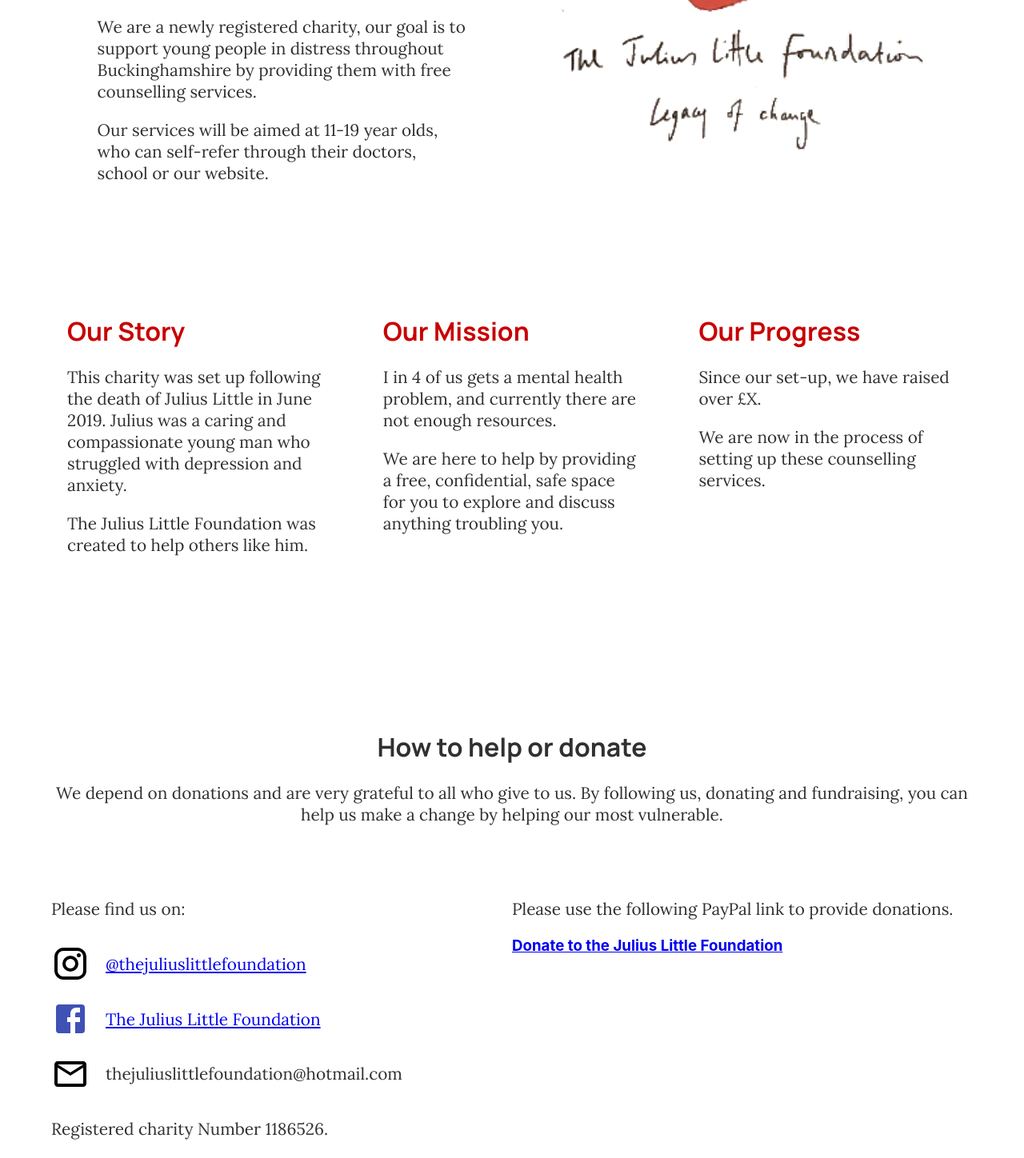
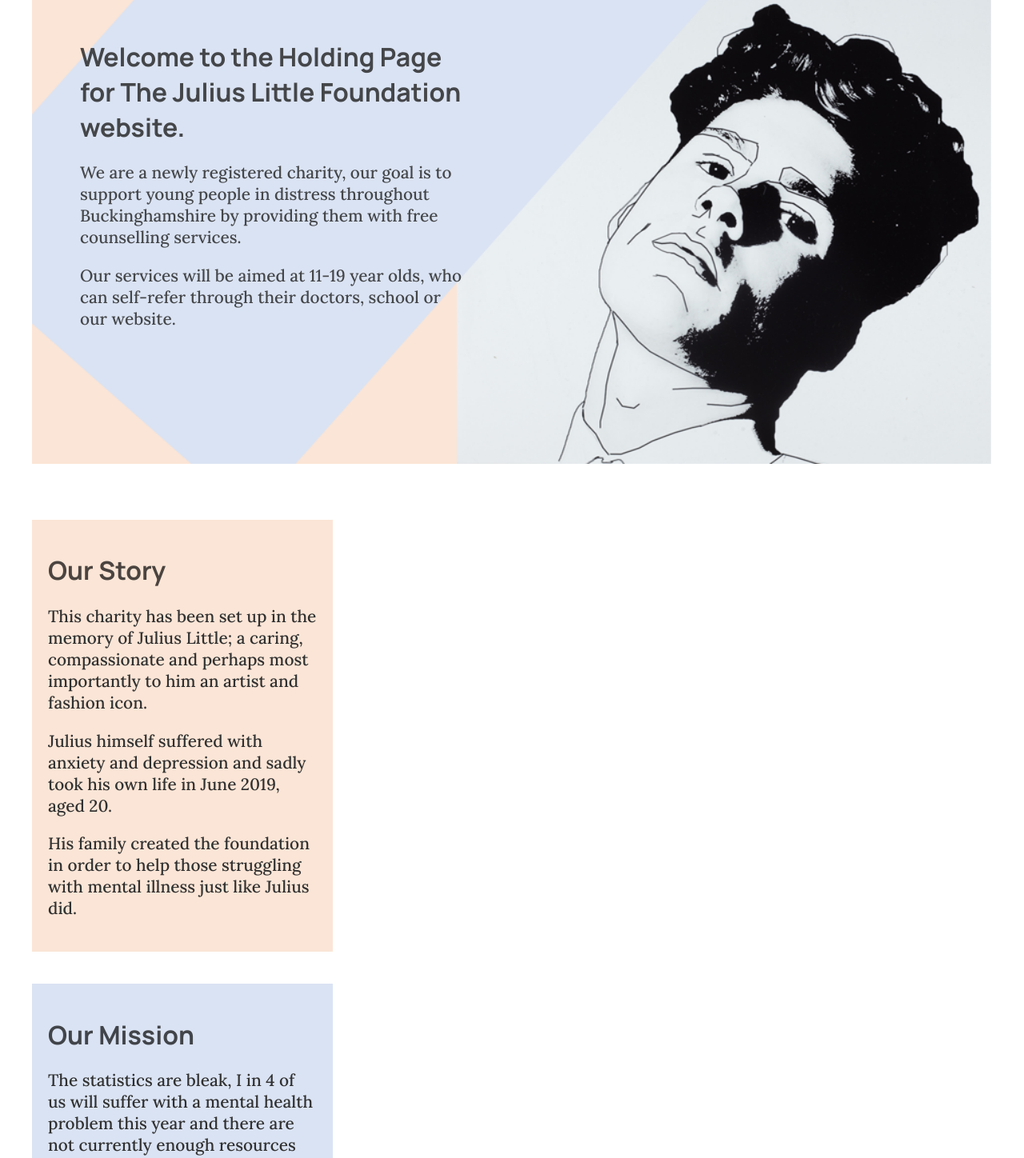
Before and after one commit to HarryTurner93/jlf, a React (Create React App) app: page / in a window 1280 px wide. Shown: the part 320-1768 px from the top of the page at 80% size. Built offline with nearby package versions, Linux system fonts and the light colour scheme.

Commit message:
Added Louis designs.

```diff
--- a/src/App.js
+++ b/src/App.js
@@ -6,9 +6,8 @@ import Iframe from 'react-iframe'
 import FacebookIcon from '@material-ui/icons/Facebook';
 import InstagramIcon from '@material-ui/icons/Instagram';
 import MailOutlineIcon from '@material-ui/icons/MailOutline';
-import ArrowDropDownIcon from '@material-ui/icons/ArrowDropDown';
 
-import Logo from './jlf_logo.png';
+import pic from './j_pic.png';
 
 function App() {
     return (
@@ -16,7 +15,6 @@ function App() {
             <div className={styles.page}>
                 <div className={styles.jumbotron}>
                     <div className={styles.hello}>
-                        <h1>Hi there.</h1>
                         <h1>Welcome to the Holding Page for The Julius Little Foundation website.</h1>
                         <p>
                             We are a newly registered charity, our goal is to support young people in distress
@@ -28,37 +26,43 @@ function App() {
                         </p>
                     </div>
                     <div className={styles.logo}>
-                        <img className={styles.image} src={Logo} alt='Logo'/>
                     </div>
                 </div>
                 <div className={styles.box_panel}>
-                    <div className={styles.box}>
+                    <div className={styles.box} style={{backgroundColor: '#fbe5d6'}}>
                         <h1 className={styles.box_title}>Our Story</h1>
                         <p className={styles.box_text}>
-                            This charity was set up following the death of Julius Little in June 2019. Julius was a
-                            caring and compassionate young man who struggled with depression and anxiety.
+                            This charity has been set up in the memory of Julius Little; a caring, compassionate and perhaps most importantly to him an artist and fashion icon.
                         </p>
                         <p className={styles.box_text}>
-                            The Julius Little Foundation was created to help others like him.
+                            Julius himself suffered with anxiety and depression and sadly took his own life in June 2019, aged 20.
+                        </p>
+                        <p className={styles.box_text}>
+                            His family created the foundation in order to help those struggling with mental illness just like Julius did.
                         </p>
                     </div>
-                    <div className={styles.box}>
+                    <div className={styles.box} style={{backgroundColor: '#dae3f3'}}>
                         <h1 className={styles.box_title}>Our Mission</h1>
                         <p className={styles.box_text}>
-                            I in 4 of us gets a mental health problem, and currently there are not enough resources.
+                            The statistics are bleak, I in 4 of us will suffer with a mental health problem this year and there are not currently enough resources available to help each of us.
                         </p>
                         <p className={styles.box_text}>
-                            We are here to help by providing a free, confidential, safe space for you to explore and
-                            discuss anything troubling you.
+                            Our young people face more and more challenges to their mental health and not everyone is receiving the support they need.
+                        </p>
+                        <p className={styles.box_text}>
+                            We are here to help by providing young people a free, confidential, safe space to explore and discuss any troubles with trained mental health professionals.
                         </p>
                     </div>
-                    <div className={styles.box}>
+                    <div className={styles.box} style={{backgroundColor: '#e1e6ea'}}>
                         <h1 className={styles.box_title}>Our Progress</h1>
                         <p className={styles.box_text}>
-                            Since our set-up, we have raised over £X.
+                            The support we have received so far has been amazing! We thank everyone who has donated or given up their time fundraising and volunteering!
                         </p>
                         <p className={styles.box_text}>
-                            We are now in the process of setting up these counselling services.
+                            Almost a year has passed since loosing our beloved Julius and we have achieved so much during this difficult time.
+                        </p>
+                        <p className={styles.box_text}>
+                            But we need your help to get fully operational, please get in touch with fundraising ideas or donations via the information below.
                         </p>
                     </div>
                 </div>
@@ -66,14 +70,19 @@ function App() {
                     <div className={styles.donate_inner}>
                         <div className={styles.message}>
                             <h1>How to help or donate</h1>
-                            <p>
-                                We depend on donations and are very grateful to all who give to us. By following us, donating and
-                                fundraising, you can help us make a change by helping our most vulnerable.
+                            <p className={styles.donate_message}>
+                                We depend on donations and are very grateful to all who give to us. By following us, donating and fundraising, you can help us make a change by helping our most vulnerable.
                             </p>
+                            <a href="https://www.paypal.me/JuliusLFoundation">
+                                <h2 className={styles.donate_link}>Donate to the Julius Little Foundation</h2>
+                            </a>
                         </div>
                         <div className={styles.two_panel}>
+                            <div className={styles.pad}>
+
+                            </div>
                             <div className={styles.contact}>
-                                <p>Please find us on:</p>
+                                <h1>Please find us on:</h1>
                                 <div className={styles.icon_link}>
                                     <InstagramIcon style={{paddingRight: '20px', 'font-size': '48px'}}/>
                                     <p><a href="https://www.instagram.com/thejuliuslittlefoundation/?hl=en">@thejuliuslittlefoundation</a></p>
@@ -89,8 +98,7 @@ function App() {
                                 <p>Registered charity Number 1186526.</p>
                             </div>
                             <div className={styles.donate}>
-                                <p>Please use the following PayPal link to provide donations.</p>
-                                <h3><a href="https://www.paypal.me/JuliusLFoundation">Donate to the Julius Little Foundation</a></h3>
+                                <img src={pic} className={styles.j_pic}/>
                             </div>
                         </div>
                     </div>
--- a/src/appStyles.module.css
+++ b/src/appStyles.module.css
@@ -1,23 +1,43 @@
+
+p {
+    font-family: 'Lora', serif;
+    font-weight: 500;
+    font-size: 80%;
+    color: rgba(30, 30, 30, 0.8);
+}
+
+h1 {
+    font-family: 'Manrope', sans-serif;
+    font-size: 100%;
+    color: rgba(30, 30, 30, 0.8);
+}
+
+h2 {
+  font-family: 'Manrope', sans-serif;
+}
+
 .page {
-    width: 90%;
-    max-width: 1600px;
+    width: 480px;
     margin: auto;
 }
 
 .jumbotron {
     width: 100%;
-    padding-top: 100px;
+    height: 250px;
+    padding-top: 0px;
     padding-bottom: 100px;
     background-color: white;
     display: flex;
     justify-content: space-around;
     align-items: center;
+    background-image: url("./jlf_poster.png");
+    background-size:100% 100%;
 }
 
 .hello {
-    width: 40%;
-    background-color: white;
+    width: 50%;
     text-align: left;
+    padding-top: 200px;
 }
 
 .logo {
@@ -32,6 +52,296 @@
 .box_panel {
     width: 100%;
     background-color: white;
+    padding-top: 5px;
+    display: flex;
+    flex-direction: column;
+    justify-content: space-between;
+}
+
+.box {
+    width: 100%;
+    background-color: white;
+    padding: 10px;
+    margin-top: 10px;
+    margin-bottom: 10px;
+    text-align: left;
+}
+
+.box_text {
+    color: #303030;
+}
+.box_title {
+    color: rgba(0, 0, 0, 0.7);
+}
+
+.donate_inner {
+    width: 100%;
+    background-color: white;
+    display: flex;
+    flex-direction: column;
+}
+
+.donate_message {
+    width: 60%;
+    margin: auto;
+}
+
+.donate_link {
+    padding-top: 25px;
+    font-size: 24px;
+}
+
+.donate_outer {
+    width: 100%;
+    padding-top: 20px;
+    padding-bottom: 20px;
+    background-color: white;
+    display: flex;
+    justify-content: space-around;
+}
+
+.message {
+    padding-bottom: 25px;
+}
+
+.contact {
+    width: 50%;
+    text-align: left;
+    padding-left: 0px;
+    background-color: white;
+    display: flex;
+    flex-direction: column;
+    justify-content: center;
+    align-items: flex-start;
+}
+
+.pad {
+    width: 0%;
+    background-color: white;
+}
+
+.donate {
+    width: 50%;
+    text-align: left;
+    background-color: white;
+}
+
+.two_panel {
+    width: 100%;
+    display: flex;
+    background-color: cadetblue;
+}
+
+.icon_link {
+    display: flex;
+    align-items: center;
+}
+
+.j_pic {
+    height: 300px;
+}
+
+
+@media screen and (min-width: 768px) {
+    p {
+        font-family: 'Lora', serif;
+        font-weight: 500;
+        font-size: 110%;
+        color: rgba(30, 30, 30, 0.8);
+    }
+
+    h1 {
+        font-family: 'Manrope', sans-serif;
+        font-size: 130%;
+        color: rgba(30, 30, 30, 0.8);
+    }
+
+    h2 {
+      font-family: 'Manrope', sans-serif;
+    }
+
+    .page {
+        width: 768px;
+        margin: auto;
+    }
+
+    .jumbotron {
+        width: 100%;
+        height: 400px;
+        padding-top: 70px;
+        padding-bottom: 100px;
+        background-color: white;
+        display: flex;
+        justify-content: space-around;
+        align-items: center;
+        background-image: url("./jlf_poster.png");
+        background-size:100% 100%;
+    }
+
+    .hello {
+        width: 40%;
+        text-align: left;
+        padding-top: 200px;
+    }
+
+    .logo {
+        width: 40%;
+        background-color: white;
+    }
+
+    .image {
+        width: 100%;
+    }
+
+    .box_panel {
+        width: 100%;
+        background-color: white;
+        padding-top: 20px;
+        display: flex;
+        flex-direction: column;
+        justify-content: space-between;
+    }
+
+    .box {
+        width: 100%;
+        background-color: white;
+        padding: 20px;
+        margin-top: 20px;
+        margin-bottom: 20px;
+        text-align: left;
+    }
+
+    .box_text {
+        color: #303030;
+    }
+    .box_title {
+        color: rgba(0, 0, 0, 0.7);
+    }
+
+
+    .donate_inner {
+        width: 100%;
+        background-color: white;
+        display: flex;
+        flex-direction: column;
+    }
+
+    .donate_message {
+        width: 60%;
+        margin: auto;
+    }
+
+    .donate_link {
+        padding-top: 50px;
+        font-size: 32px;
+    }
+
+    .donate_outer {
+        width: 100%;
+        padding-top: 50px;
+        padding-bottom: 50px;
+        background-color: white;
+        display: flex;
+        justify-content: space-around;
+    }
+
+    .message {
+        padding-bottom: 25px;
+    }
+
+    .contact {
+        width: 45%;
+        text-align: left;
+        padding-left: 50px;
+        background-color: white;
+        display: flex;
+        flex-direction: column;
+        justify-content: center;
+        align-items: flex-start;
+    }
+
+    .pad {
+        width: 5%;
+        background-color: white;
+    }
+
+    .donate {
+        width: 50%;
+        text-align: left;
+        background-color: white;
+    }
+
+    .two_panel {
+        width: 100%;
+        display: flex;
+        background-color: cadetblue;
+    }
+
+    .icon_link {
+        display: flex;
+        align-items: center;
+    }
+
+    .j_pic {
+        height: 400px;
+    }
+}
+
+@media screen and (min-width: 1200px) {
+    p {
+      font-family: 'Lora', serif;
+      font-weight: 500;
+      font-size: 130%;
+      color: rgba(30, 30, 30, 0.8);
+    }
+
+    h1 {
+        font-family: 'Manrope', sans-serif;
+        font-size: 200%;
+        color: rgba(30, 30, 30, 0.8);
+    }
+
+    h2 {
+      font-family: 'Manrope', sans-serif;
+    }
+
+    .page {
+        width: 1200px;
+        margin: auto;
+    }
+
+    .jumbotron {
+        width: 100%;
+        height: 700px;
+        padding-top: 100px;
+        padding-bottom: 100px;
+        background-color: white;
+        display: flex;
+        justify-content: space-around;
+        align-items: center;
+        background-image: url("./jlf_poster.png");
+        background-size:100% 100%;
+    }
+
+    .hello {
+        width: 40%;
+        text-align: left;
+        padding-top: 200px;
+    }
+
+    .logo {
+        width: 40%;
+        background-color: white;
+    }
+
+    .image {
+        width: 100%;
+    }
+
+    .box_panel {
+        width: 100%;
+        background-color: white;
+        padding-top: 50px;
         display: flex;
         justify-content: space-between;
     }
@@ -39,7 +349,6 @@
     .box {
         width: 28%;
         background-color: white;
-    height: 400px;
         padding: 20px;
         text-align: left;
     }
@@ -48,7 +357,7 @@
         color: #303030;
     }
     .box_title {
-    color: rgba(200, 0, 0, 1.0);
+        color: rgba(0, 0, 0, 0.7);
     }
 
 
@@ -57,6 +366,16 @@
         background-color: white;
         display: flex;
         flex-direction: column;
+    }
+
+    .donate_message {
+        width: 60%;
+        margin: auto;
+    }
+
+    .donate_link {
+        padding-top: 50px;
+        font-size: 32px;
     }
 
     .donate_outer {
@@ -73,13 +392,23 @@
     }
 
     .contact {
-    width: 100%;
+        width: 40%;
         text-align: left;
+        padding-left: 50px;
+        background-color: white;
+        display: flex;
+        flex-direction: column;
+        justify-content: center;
+        align-items: flex-start;
+    }
+
+    .pad {
+        width: 10%;
         background-color: white;
     }
 
     .donate {
-    width: 100%;
+        width: 50%;
         text-align: left;
         background-color: white;
     }
@@ -94,3 +423,7 @@
         display: flex;
         align-items: center;
     }
+    .j_pic {
+        height: 600px;
+    }
+}
--- a/src/index.css
+++ b/src/index.css
@@ -11,14 +11,3 @@ code {
   font-family: source-code-pro, Menlo, Monaco, Consolas, 'Courier New',
     monospace;
 }
-
-p {
-  font-family: 'Lora', serif;
-  font-size: 130%;
-  color: #303030;
-}
-
-h1 {
-  font-family: 'Manrope', sans-serif;
-  color: #303030;
-}
```
Also changed, not shown: src/j_pic.png (added), src/jlf_poster.png (added). Lines whose indentation alone changed are shown as unchanged.
